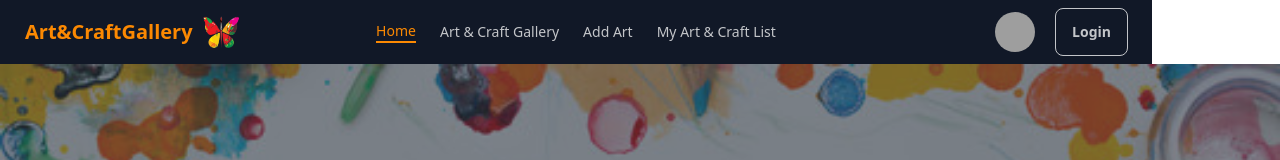
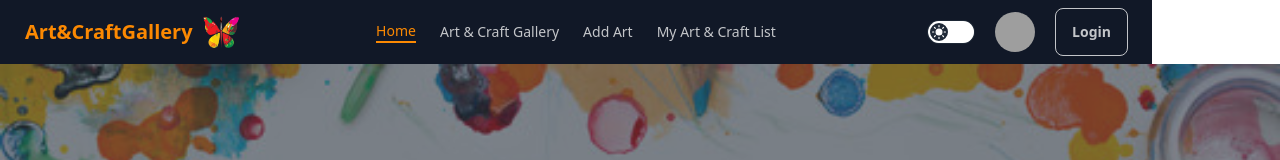
Before and after one commit to MD-SelimReza/Handcraft-heaven-client, a React (Vite) app: page / in a window 1280 px wide. Shown: the top 160 px of the page. Built offline with nearby package versions, Linux system fonts and the light colour scheme; no server answers; grey boxes are pictures that could not be loaded.

Commit message:
theme implement successfully

```diff
--- a/index.html
+++ b/index.html
@@ -1,5 +1,5 @@
 <!DOCTYPE html>
-<html lang="en" data-theme="light">
+<html lang="en">
   <head>
     <meta charset="UTF-8" />
     <link
@@ -8,7 +8,7 @@
       href="./public/logo-removebg-preview.png"
     />
     <meta name="viewport" content="width=device-width, initial-scale=1.0" />
-    <title>Vite + React</title>
+    <title>Art&CraftGallery</title>
   </head>
   <body>
     <div id="root"></div>
--- a/src/pages/AddArt/AddArt.jsx
+++ b/src/pages/AddArt/AddArt.jsx
@@ -180,7 +180,7 @@
                 <select
                   className="input input-bordered"
                   id="stock_status"
-                  name="customization"
+                  name="stock_status"
                   required
                 >
                   <option value="" disabled selected>
--- a/src/pages/Home/Navbar.jsx
+++ b/src/pages/Home/Navbar.jsx
@@ -1,10 +1,28 @@
-import { useContext } from "react";
+import { useContext, useEffect, useState } from "react";
 import { Link, NavLink } from "react-router-dom";
 import { AuthContext } from "../provider/AuthProvider";
 import logo from "../../../public/logo-removebg-preview.png";
 import toast from "react-hot-toast";
 
 const Navbar = () => {
+  const [theme, setTheme] = useState(
+    localStorage.getItem("theme") ? localStorage.getItem("theme") : "light"
+  );
+
+  useEffect(() => {
+    localStorage.setItem("theme", theme);
+    const localTheme = localStorage.getItem("theme");
+    document.querySelector("html").setAttribute("data-theme", localTheme);
+  }, [theme]);
+
+  const handleTheme = (e) => {
+    if (e.target.checked) {
+      setTheme("dark");
+    } else {
+      setTheme("light");
+    }
+  };
+
   const { user, logOut } = useContext(AuthContext);
 
   const handleLogOut = () => {
@@ -69,6 +87,47 @@
         </ul>
       </div>
       <div className="navbar-end gap-4">
+        <div>
+          <label
+            onChange={handleTheme}
+            className="cursor-pointer grid place-items-center"
+          >
+            <input
+              type="checkbox"
+              value="synthwave"
+              className="toggle theme-controller bg-base-content row-start-1 col-start-1 col-span-2"
+            />
+            <svg
+              className="col-start-1 row-start-1 stroke-base-100 fill-base-100"
+              xmlns="http://www.w3.org/2000/svg"
+              width="14"
+              height="14"
+              viewBox="0 0 24 24"
+              fill="none"
+              stroke="currentColor"
+              strokeWidth="2"
+              strokeLinecap="round"
+              strokeLinejoin="round"
+            >
+              <circle cx="12" cy="12" r="5" />
+              <path d="M12 1v2M12 21v2M4.2 4.2l1.4 1.4M18.4 18.4l1.4 1.4M1 12h2M21 12h2M4.2 19.8l1.4-1.4M18.4 5.6l1.4-1.4" />
+            </svg>
+            <svg
+              className="col-start-2 row-start-1 stroke-base-100 fill-base-100"
+              xmlns="http://www.w3.org/2000/svg"
+              width="14"
+              height="14"
+              viewBox="0 0 24 24"
+              fill="none"
+              stroke="currentColor"
+              strokeWidth="2"
+              strokeLinecap="round"
+              strokeLinejoin="round"
+            >
+              <path d="M21 12.79A9 9 0 1 1 11.21 3 7 7 0 0 0 21 12.79z"></path>
+            </svg>
+          </label>
+        </div>
         <div
           tabIndex={0}
           role="button"
--- a/tailwind.config.js
+++ b/tailwind.config.js
@@ -8,4 +8,7 @@
     extend: {},
   },
   plugins: [require("daisyui")],
+  daisyui: {
+    themes: ["light", "dark", "cupcake"],
+  },
 }
```
